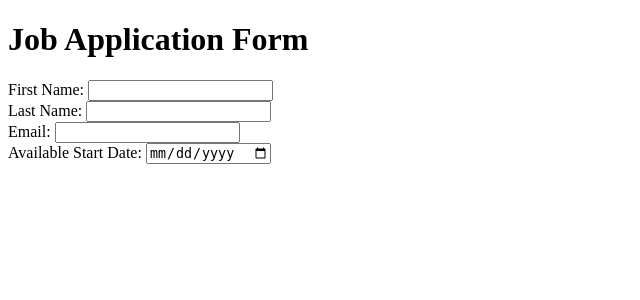
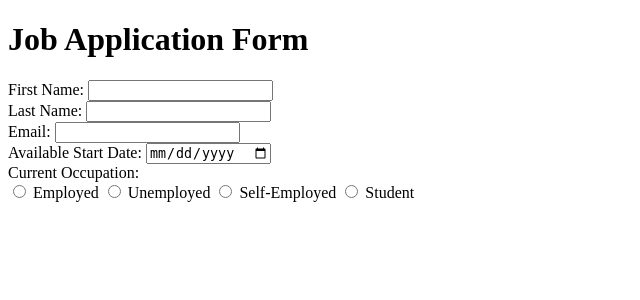
Before and after one commit to Mahdi-Meyghani/Job-Application-Form, a Flask app: page / in a window 1280 px wide. Shown: the top 300 px of the page, without its empty margins (0-640 px from the left). Run offline with Flask 3, Linux system fonts and the light colour scheme.

Commit message:
Write current occupation input radio in html

```diff
--- a/templates/index.html
+++ b/templates/index.html
@@ -25,6 +25,23 @@
             <label for="date">Available Start Date:</label>
             <input type="date" id="date" name="date" required>
         </div>
+        <div>
+            <label>Current Occupation:</label>
+            <br>
+            <div id="occupation">
+                <input type="radio" id="employed" name="occupation" required>
+                <label for="employed">Employed</label>
+
+                <input type="radio" id="unemployed" name="occupation" required>
+                <label for="unemployed">Unemployed</label>
+
+                <input type="radio" id="self-employed" name="occupation" required>
+                <label for="self-employed">Self-Employed</label>
+
+                <input type="radio" id="student" name="occupation" required>
+                <label for="student">Student</label>
+            </div>
+        </div>
     </form>
 </body>
 </html>
```
